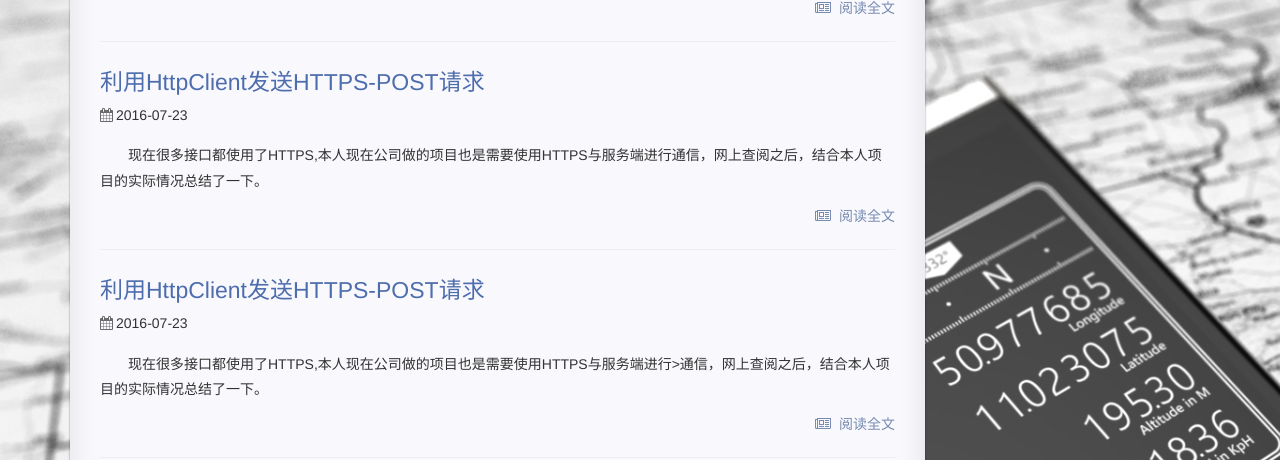
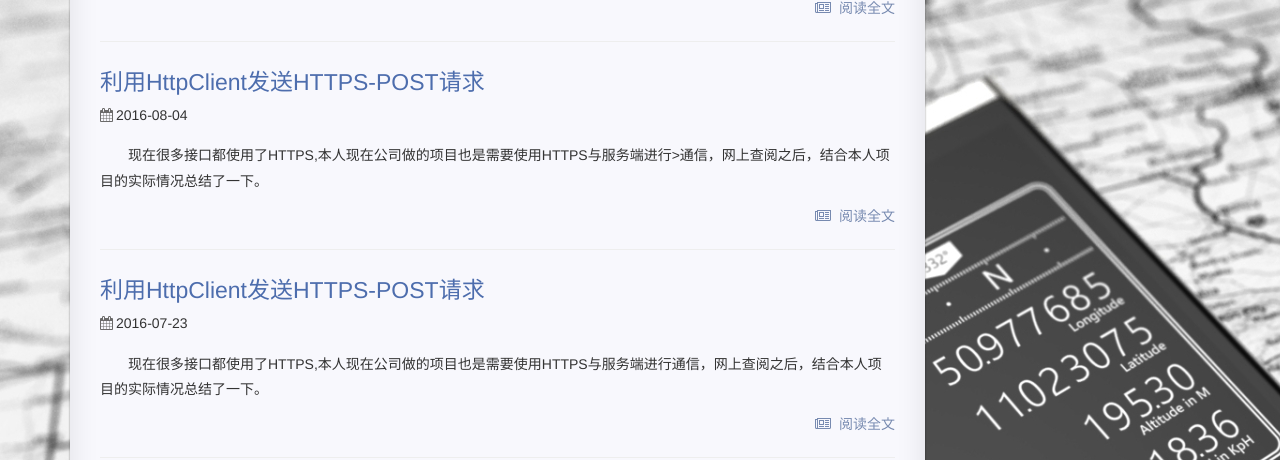
Before and after one commit to Dongwublog/Dongwublog.github.io, a Jekyll site: the page built from index.html, in a window 1280 px wide. Shown: the part 1103-1563 px from the top of the page. Built offline with Jekyll 4.4.1, drawn with Linux system fonts in a browser that asks for light colours; the list of posts is cut into pages by our own code; comment, search, counter and statistics services are not loaded.

Commit message:
Update 2016-08-04-SS.md

```diff
--- a/_posts/2016-08-04-SS.md
+++ b/_posts/2016-08-04-SS.md
@@ -1,7 +1,7 @@
 ---
 yout: post
 title:  "利用HttpClient发送HTTPS-POST请求"
-date:   2016-7-23
+date:   2016-8-4
 categories: HTTPS
 tags: HTTPS
 ---
```
